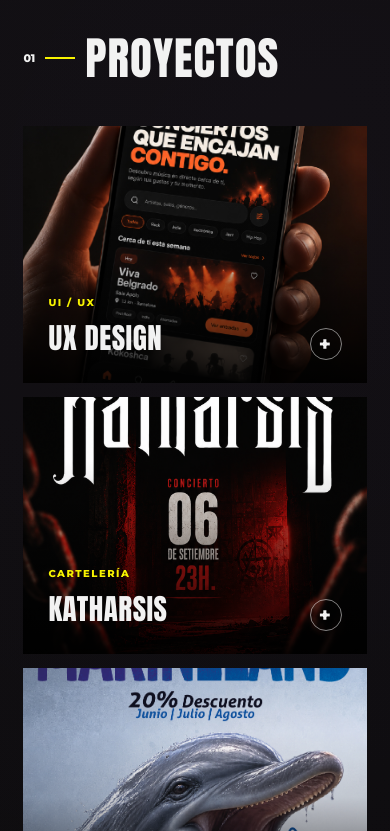
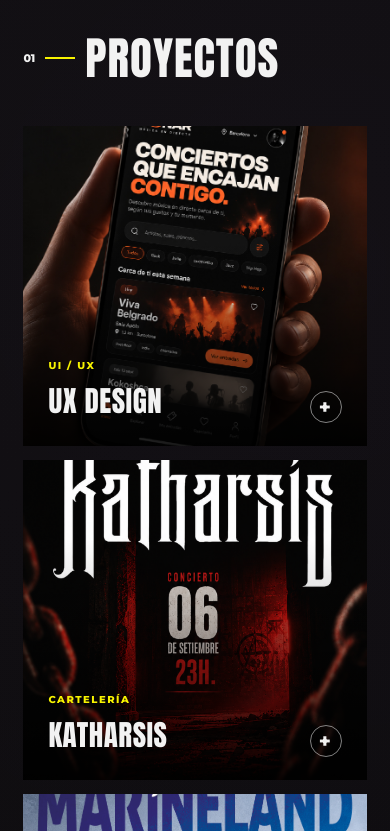
Before and after one commit to elimendi8/portfolio-elio, a plain HTML site: page index.html in a window 390 px wide. Shown: the part 1060-1891 px from the top of the page. Drawn offline with Linux system fonts and the light colour scheme.

Commit message:
Corregir proyectos en movil

```diff
--- a/css/style.css
+++ b/css/style.css
@@ -2044,46 +2044,41 @@ body::before {
 
 
 /* =================================
-   PROJECTS — MOBILE FIX
+   PROJECTS — MOBILE
    ================================= */
 
 @media (max-width: 700px) {
 
-    .projects {
-        width: 88%;
-        padding-bottom: 80px;
-    }
-
     .projects-grid {
-        display: grid;
         grid-template-columns: 1fr;
-        grid-auto-rows: auto;
+        grid-auto-rows: 320px;
         gap: 14px;
     }
 
-    /* Anulamos el grid editorial de escritorio */
-    .project-card,
     .project-card:nth-child(1),
     .project-card:nth-child(2),
     .project-card:nth-child(3),
     .project-card:nth-child(4),
     .project-card:nth-child(5),
     .project-card:nth-child(6) {
-        grid-column: 1 / -1;
+        grid-column: 1;
         grid-row: auto;
-
+    }
+
+    .project-card {
         width: 100%;
-        height: auto;
-        min-height: 0;
+        height: 320px;
     }
 
     .project-card img {
+        width: 100%;
+        height: 100%;
+        object-fit: cover;
         display: block;
-        width: 100%;
-        height: auto;
-
-        aspect-ratio: 4 / 3;
-        object-fit: cover;
-    }
-
-}
+    }
+
+    .projects {
+        padding-bottom: 80px;
+    }
+
+}
```
